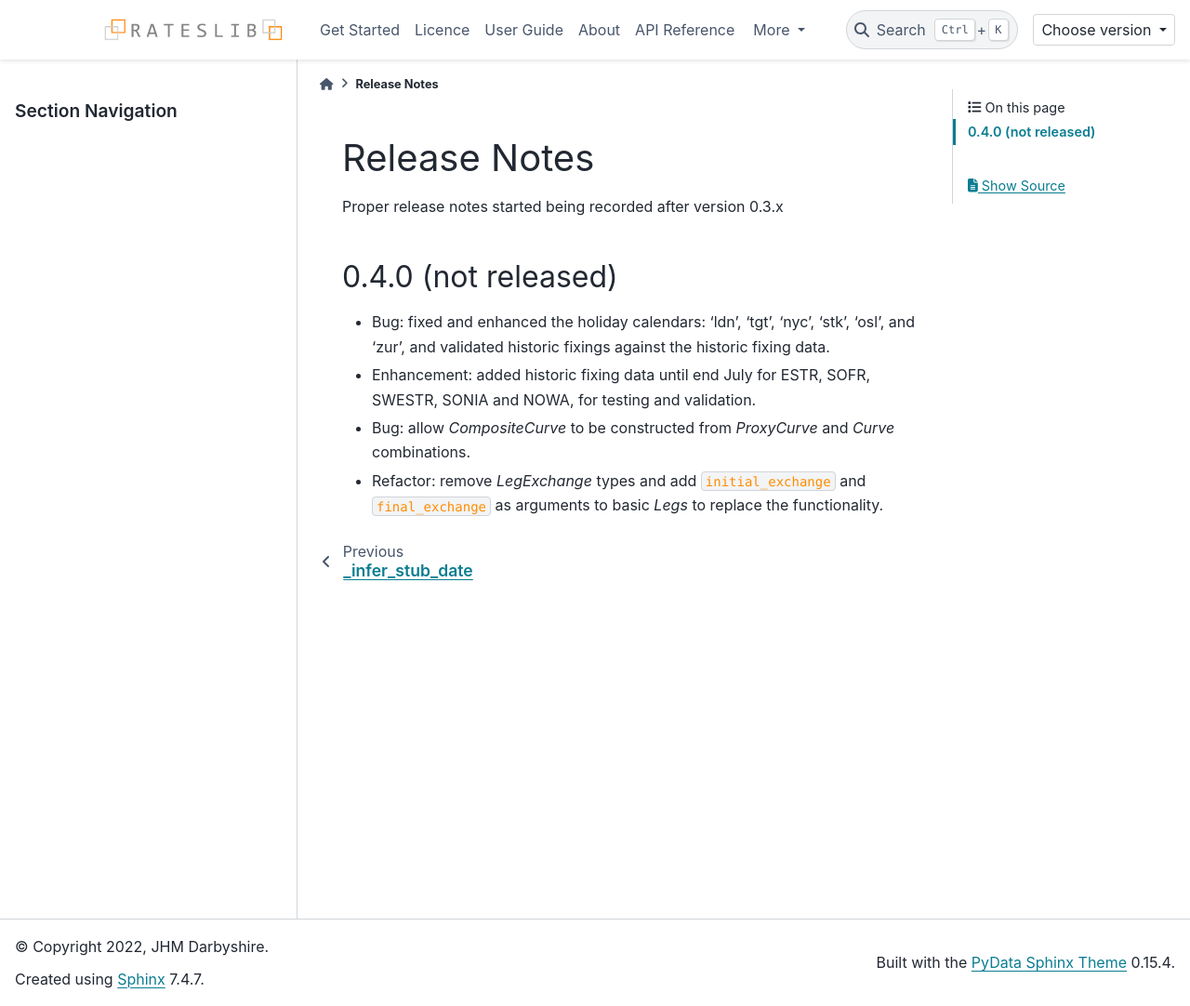
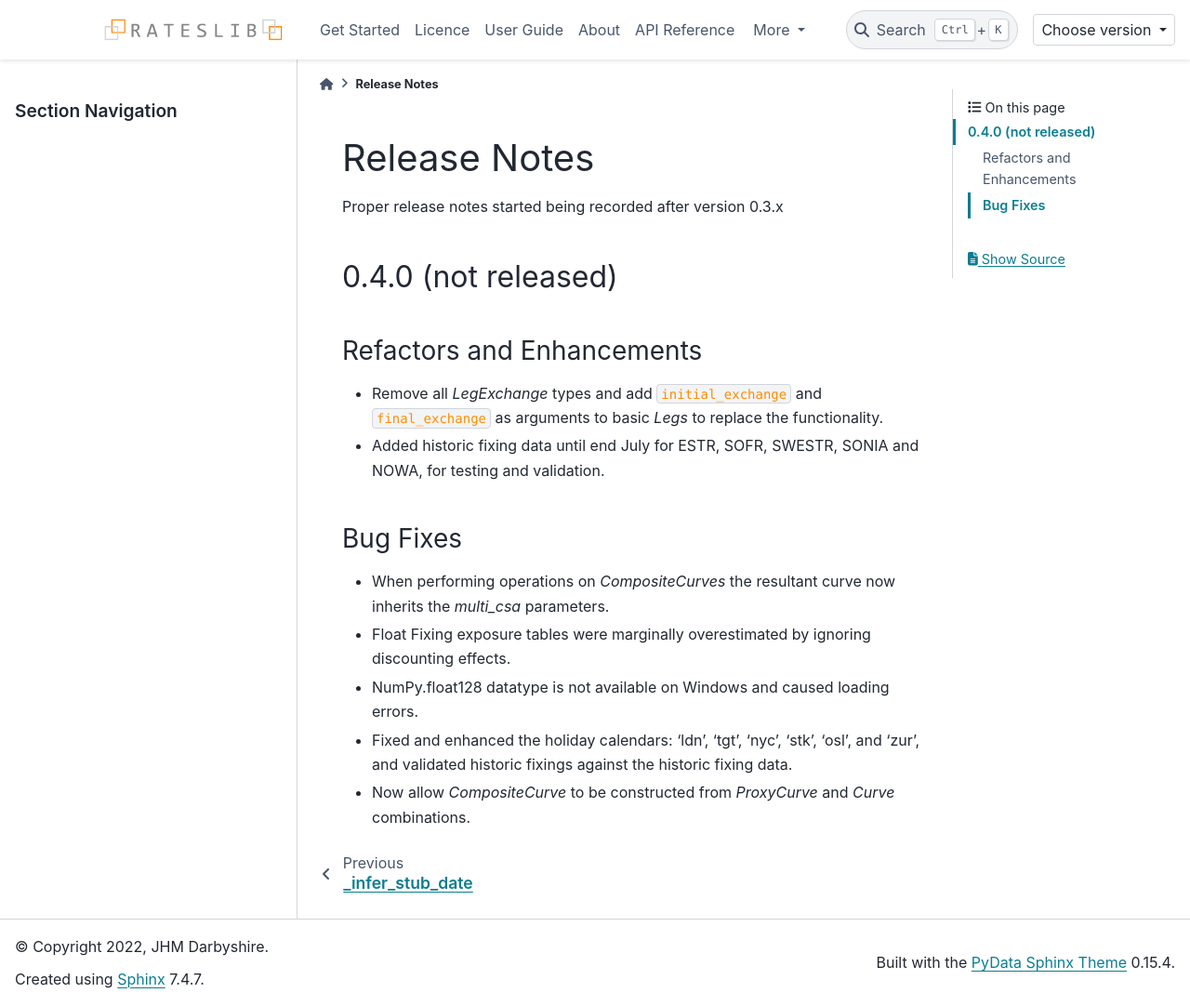
Before and after one commit to attack68/rateslib, a Sphinx documentation site: the page built from docs/source/i_whatsnew.rst, in a window 1280 px wide and 1082 px high. Shown: the whole window at 93% size. Built offline with Sphinx 7.4.7 and the PyData theme 0.15.4, drawn with Linux system fonts in a browser that asks for light colours; comment, search, counter and statistics services are not loaded.

Commit message:
DOC: update whats new

```diff
--- a/docs/source/i_whatsnew.rst
+++ b/docs/source/i_whatsnew.rst
@@ -9,11 +9,23 @@ Proper release notes started being recorded after version 0.3.x
 0.4.0 (not released)
 ********************
 
-- Bug: fixed and enhanced the holiday calendars: 'ldn', 'tgt', 'nyc', 'stk', 'osl',
+Refactors and Enhancements
+--------------------------
+
+- Remove all *LegExchange* types and add ``initial_exchange`` and
+  ``final_exchange`` as arguments to basic *Legs* to replace the functionality.
+- Added historic fixing data until end July for ESTR, SOFR,
+  SWESTR, SONIA and NOWA, for testing and validation.
+
+Bug Fixes
+---------
+
+- When performing operations on *CompositeCurves* the resultant curve now inherits
+  the `multi_csa` parameters.
+- Float Fixing exposure tables were marginally overestimated by ignoring
+  discounting effects.
+- NumPy.float128 datatype is not available on Windows and caused loading errors.
+- Fixed and enhanced the holiday calendars: 'ldn', 'tgt', 'nyc', 'stk', 'osl',
   and 'zur', and validated historic fixings against the historic fixing data.
-- Enhancement: added historic fixing data until end July for ESTR, SOFR,
-  SWESTR, SONIA and NOWA, for testing and validation.
-- Bug: allow *CompositeCurve* to be constructed from *ProxyCurve* and *Curve*
+- Now allow *CompositeCurve* to be constructed from *ProxyCurve* and *Curve*
   combinations.
-- Refactor: remove *LegExchange* types and add ``initial_exchange`` and
-  ``final_exchange`` as arguments to basic *Legs* to replace the functionality.
```
